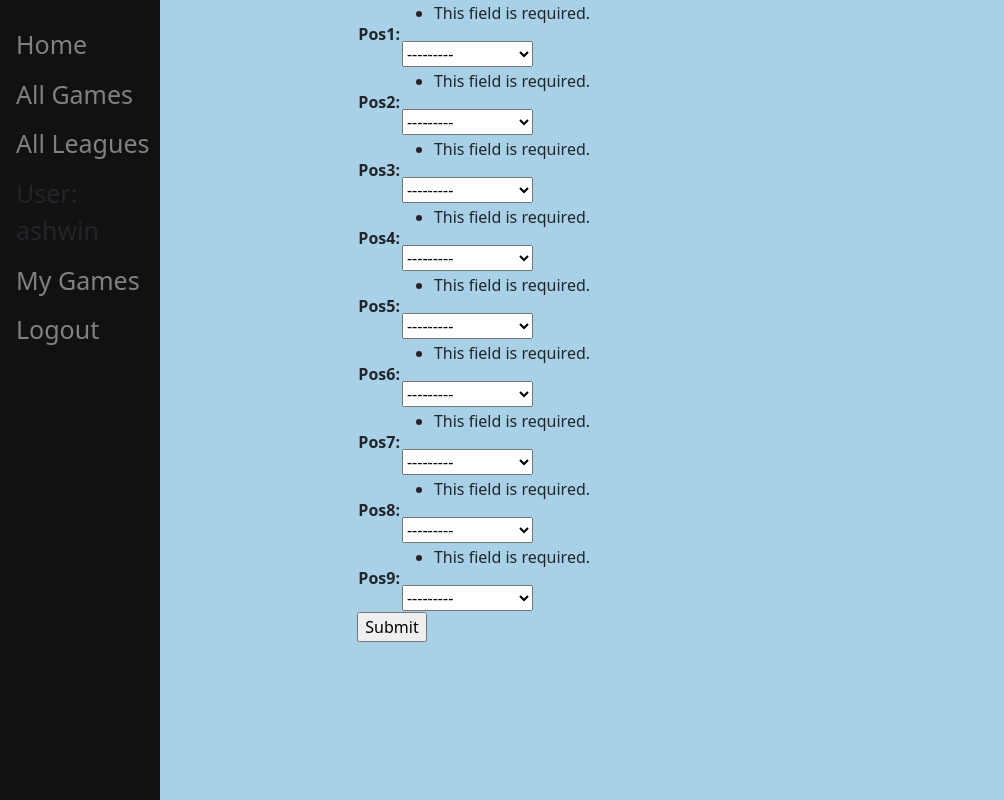
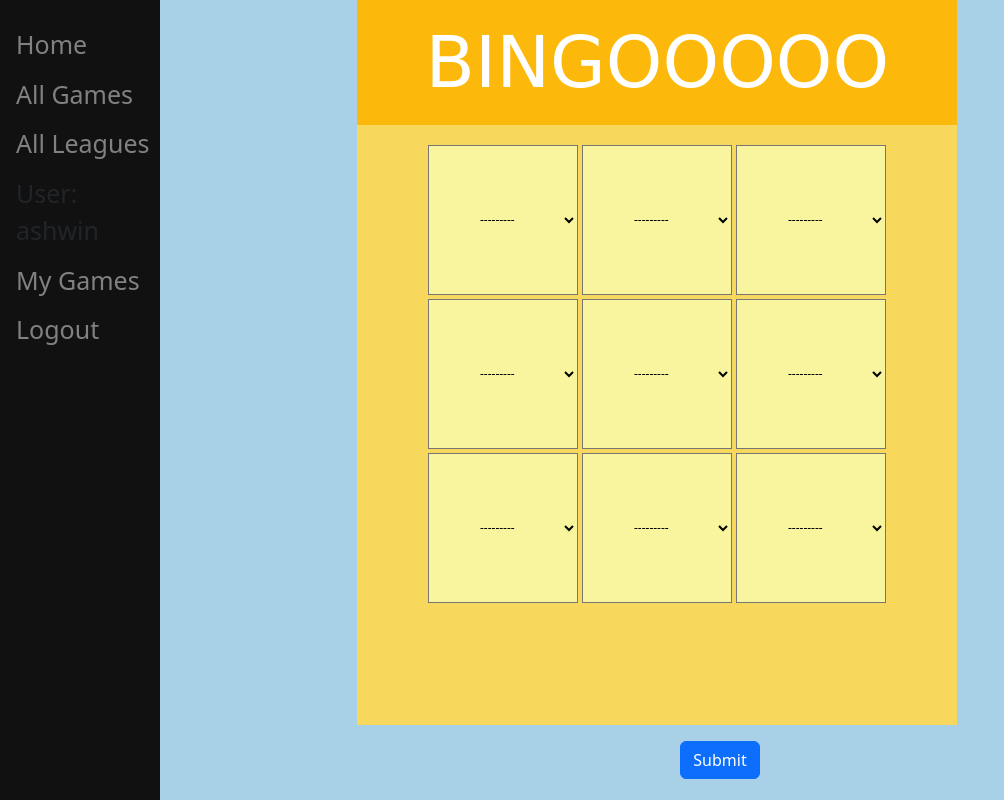
Before and after one commit to ashwinss3/BingoGame, a Django app: page /bingo/v1/my-game/1/manage/ in a window 1280 px wide. Shown: the whole page, without its empty margins (0-1004 px from the left). Run offline with Django 4.2, Linux system fonts and the light colour scheme; a user stored in the database is signed in; data comes from the database, SQL or seed files in the repository; both versions use the stored data as it was after the commit; some libraries are stand-ins or nearby versions.

Commit message:
Added generic CSS and CSS for user-game-create flow

```diff
--- a/bingo/forms/game.py
+++ b/bingo/forms/game.py
@@ -34,6 +34,7 @@ class UserGameChoicesForm(forms.ModelForm):
         for num in range(1, self.game_size+1):
             # updating queryset for all position
             self.fields[f'pos{num}'].queryset = game_choices
+            self.fields[f'pos{num}'].widget.attrs['class'] = 'bingo-card__item'
 
 class GameForm(forms.ModelForm):
 
--- a/bingo/static/css/styles.css
+++ b/bingo/static/css/styles.css
@@ -4,7 +4,7 @@ body {
 
 /* SIDEBAR START */
 
-.sidenav {
+.sidebar {
     height:100%;
     width:160px;
     position: fixed;
@@ -16,7 +16,7 @@ body {
     padding-top:20px;
 }
 
-.sidenav a {
+.sidebar a {
     padding:6px 8px 6px 16px;
     text-decoration: none;
     font-size:25px;
@@ -24,7 +24,7 @@ body {
     display:block;
 }
 
-.sidenav a:hover{
+.sidebar a:hover{
     color:#f1f1f1;
 }
 /* SIDEBAR END */
@@ -51,3 +51,115 @@ body {
 
 
 /*LIST GROUP END*/
+
+
+/* BINGO CARD START */
+
+.bingo-card {
+  background: #f7d75c;
+  padding: 20px;
+  display: grid;
+  grid-gap: 4px;
+    justify-content: center;
+    max-height: 600px;
+
+  text-transform: uppercase;
+    aspect-ratio: 1;
+
+}
+
+.bingo-card__item {
+  background: #f9f59e;
+  display: flex;
+  align-items: center;
+  text-align: center;
+  justify-content: center;
+  position: relative;
+  cursor: pointer;
+  font-size: 12px;
+  line-height: 1.35;
+  user-select: none;
+}
+
+/*.bingo-card__item:after {*/
+/*  content: "-";*/
+/*  position: absolute;*/
+/*  top: -28%;*/
+/*  left: -30%;*/
+/*  color: #fbda7d;*/
+/*  width: 100%;*/
+/*  opacity: 0;*/
+/*  transition: 0.1s ease;*/
+/*  height: 0;*/
+/*  pointer-events: none;*/
+/*  font: 280px/0.5 "Caveat Brush", cursive;*/
+/*  text-align: center;*/
+/*  transform: rotate(-45deg);*/
+/*}*/
+
+/*.bingo-card__item.active:after {*/
+/*  height: 100%;*/
+/*  opacity: 0.7;*/
+/*}*/
+
+/*.bingo-card__item {*/
+/*  padding: 15px;*/
+/*}*/
+
+/*.bingo-card__item.active .bingo-card__checkbox:before {*/
+/*  content: "✔";*/
+/*  position: absolute;*/
+/*  color: black;*/
+/*  left: 0;*/
+/*  top: -19px;*/
+/*  color: #fdb90b;*/
+/*  font: 30px "Caveat Brush", cursive;*/
+/*}*/
+/*.bingo-card__checkbox {*/
+/*  display: none;*/
+/*}*/
+
+.clear-button {
+  margin: 2em 0 0;
+  font: 700 16px "Nunito", sans-serif;
+  text-transform: uppercase;
+  cursor: pointer;
+  display: inline-block;
+  border: 2px dotted;
+  color: #fdb90b;
+  padding: 8px 10px;
+}
+.clear-button:hover {
+  color: #f2ae00;
+}
+
+
+ /*title used in bingo */
+/*TODO: Title needs to updated*/
+.title {
+  background: #fdb90b;
+  color: #fff;
+  padding: 30px 10px;
+  grid-column: span 5;
+  text-align: center;
+  font: 72px/0.9 "Amatic SC", cursive;
+        max-width: 600px;
+
+}
+.title span {
+  display: none;
+}
+.title span:nth-child(1) {
+  display: block;
+}
+@media screen and (max-width: 600px) {
+  .title span:nth-child(1) {
+    display: none;
+  }
+  .title span:nth-child(2) {
+    display: block;
+  }
+}
+
+
+/* BINGO CARD END */
--- a/bingo/templates/generic/base_generic.html
+++ b/bingo/templates/generic/base_generic.html
@@ -12,7 +12,7 @@
 </head>
 <body>
 {% block sidebar %}
-    <div class="sidenav">
+    <div class="sidebar">
         <a href="{% url 'index' %}">Home</a>
         <a href="{% url 'games' %}">All Games</a>
         <a href="{% url 'leagues' %}">All Leagues</a>
--- a/bingo/templates/user_game/user_game_create.html
+++ b/bingo/templates/user_game/user_game_create.html
@@ -6,9 +6,27 @@
     {% endif %}
     <form action="" method="post">
         {% csrf_token %}
-        <table>
-            {{ form }}
-        </table>
-        <input type="submit" value="Submit">
+        <div class="title">
+{#            TODO: Need to change title here#}
+            <span>BINGOOOOO</span>
+            <span>BINGO</span>
+        </div>
+
+        <div class="bingo-card" style="grid-template-columns: repeat({{ game_size }}, minmax(0,150px)); grid-template-rows: repeat({{ game_size }}, minmax(0,150px))">
+            {% for field in form %}
+                {#                {{ field.errors }}#}
+                {#                {{ field.label_tag }}#}
+                {{ field }}
+                {% if field.help_text %}
+                    <p class="help">{{ field.help_text|safe }}</p>
+                {% endif %}
+            {% endfor %}
+        </div>
+        <div class="container my-3">
+            <div class="col-md-12 text-center">
+                <input class="btn btn-primary" type="submit" value="Submit">
+            </div>
+        </div>
+
     </form>
 {% endblock %}
--- a/bingo/views.py
+++ b/bingo/views.py
@@ -111,6 +111,7 @@ def manage_user_game(request, game_id):
 
     context = {
         'form': user_game_form,
+        'game_size': user_game.game.size,
         'saved': saved
     }
 
```
Also changed, not shown: db.sqlite3.
